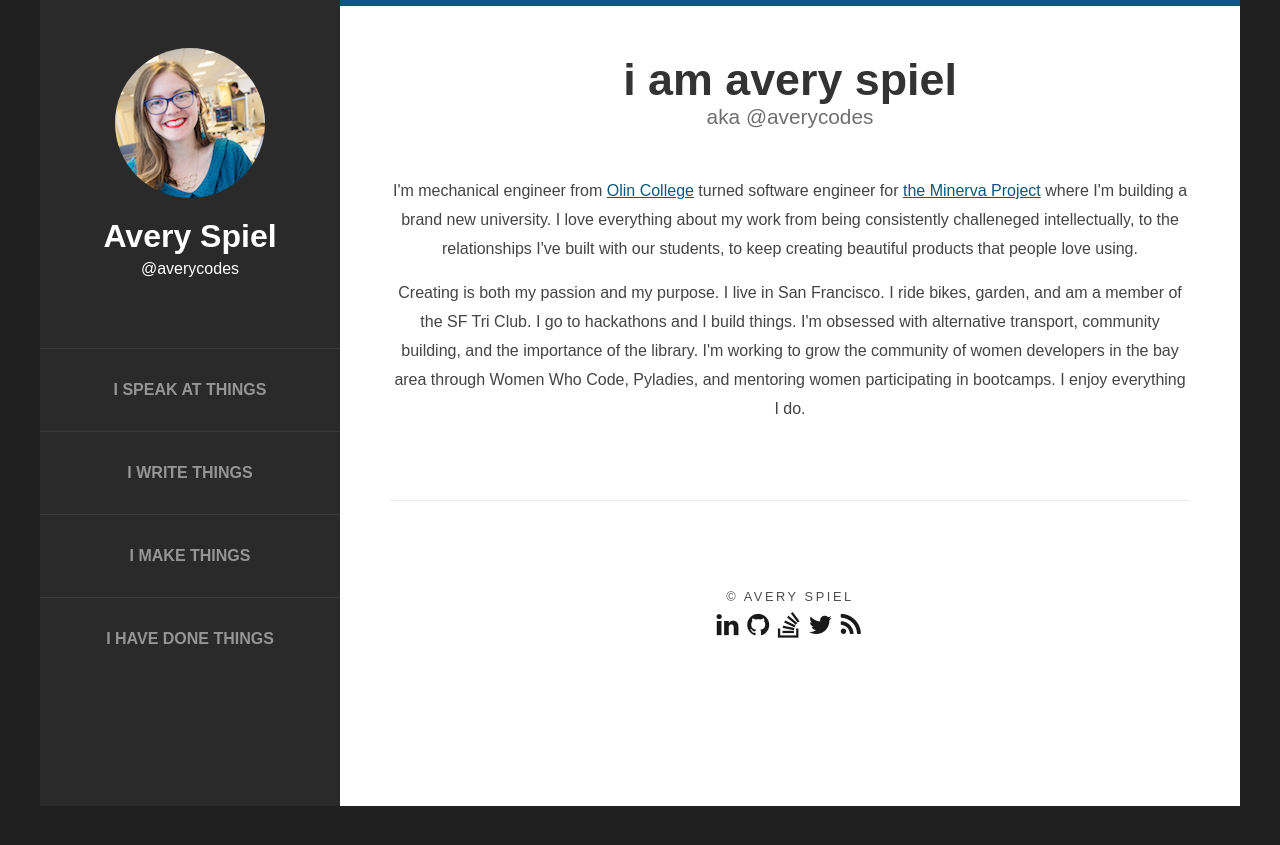
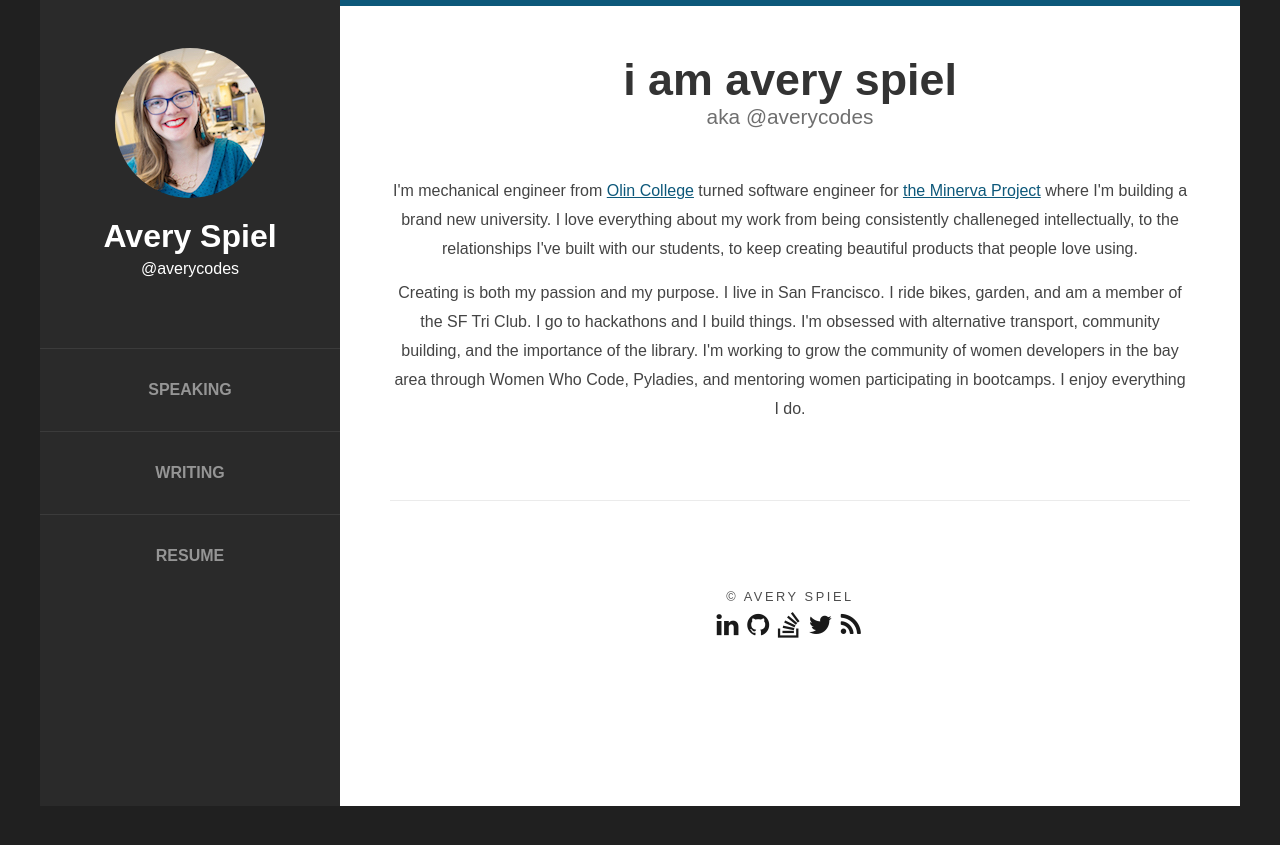
Before and after one commit to averycodes/averycodes.github.io, a Jekyll site: the page built from index.html, in a window 1280 px wide. Shown: the top 845 px of the page. Built offline with Jekyll 4.4.1, drawn with Linux system fonts in a browser that asks for light colours.

Commit message:
Update nav links
Moving from older tongue-in-cheek style to more vanilla language

```diff
--- a/_layouts/default.html
+++ b/_layouts/default.html
@@ -22,10 +22,9 @@
         </div>
         <div id="menu">
           <ul>
-            <li><a href="{{ site.baseurl }}/speaking">I speak at things</a></li>
-            <li><a href="{{ site.baseurl }}/writing">I write things</a></li>
-            <li><a href="{{ site.baseurl }}/projects">I make things</a></li>
-            <li><a href="{{ site.baseurl }}/resume">I have done things</a></li>
+            <li><a href="{{ site.baseurl }}/speaking">Speaking</a></li>
+            <li><a href="{{ site.baseurl }}/writing">Writing</a></li>
+            <li><a href="{{ site.baseurl }}/resume">Resume</a></li>
           </ul>
         </div>
       </div>
```
